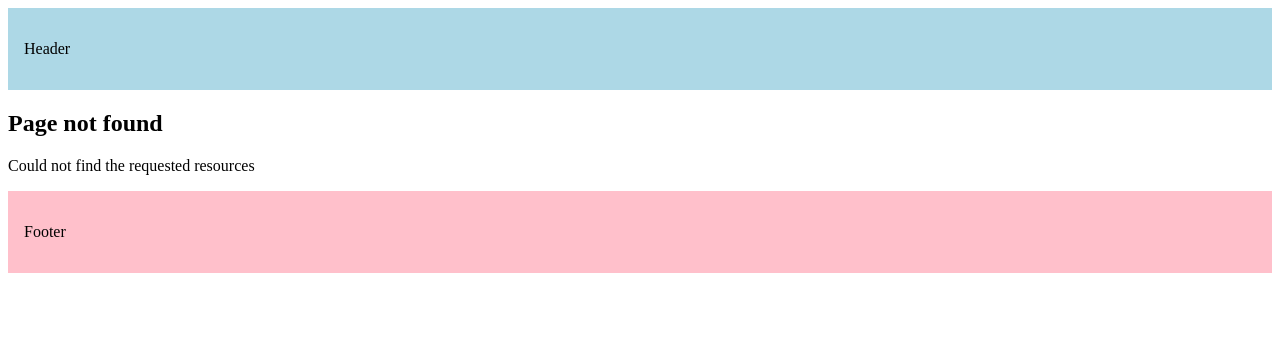
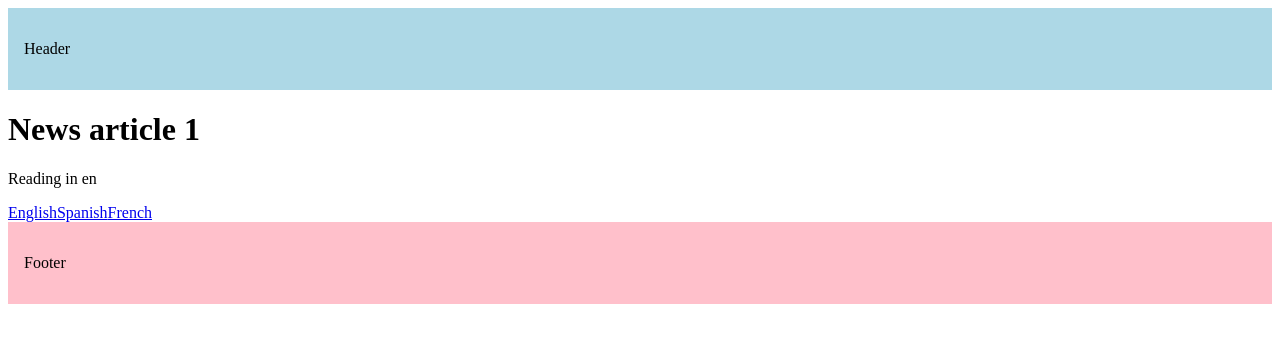
Before and after one commit to Sam-xiexielaoshi/Next-projects, a Next.js app in the folder first-next/: page /articles/1 in a window 1280 px wide. Before the commit this address had no page. Shown: the top 342 px of the page. Built offline with nearby package versions, Linux system fonts and the light colour scheme.

Commit message:
introducing params and searchparams in client side using the hook use

```diff
--- /dev/null
+++ b/first-next/src/app/articles/[articleId]/page.tsx
@@ -0,0 +1,26 @@
+"use client";
+
+import Link from "next/link";
+import { use } from "react";
+
+export default function NewsArticle({
+  params,
+  searchParams,
+}: {
+  params: Promise<{ articleId: string }>;
+  searchParams: Promise<{ lang?: "en" | "es" | "fr" }>;
+}) {
+  const { articleId } = use(params);
+  const { lang = "en" } = use(searchParams);
+  return (
+    <div>
+      <h1>News article {articleId}</h1>
+      <p>Reading in {lang}</p>
+      <div>
+        <Link href={`/articles/${articleId}?lang=en`}>English</Link>
+        <Link href={`/articles/${articleId}?lang=es`}>Spanish</Link>
+        <Link href={`/articles/${articleId}?lang=fr`}>French</Link>
+      </div>
+    </div>
+  );
+}
--- a/first-next/src/app/page.tsx
+++ b/first-next/src/app/page.tsx
@@ -6,6 +6,8 @@
       <h1>Welcome home</h1>
       <Link href="/blog">Blog</Link>
       <Link href="/products">Products</Link>
+      <Link href="/articles/breaking-news-123?lang=en">Read in english</Link>
+      <Link href="/articles/breaking-news-123?lang=fr">Read in french</Link>
     </>
   );
 }
```
